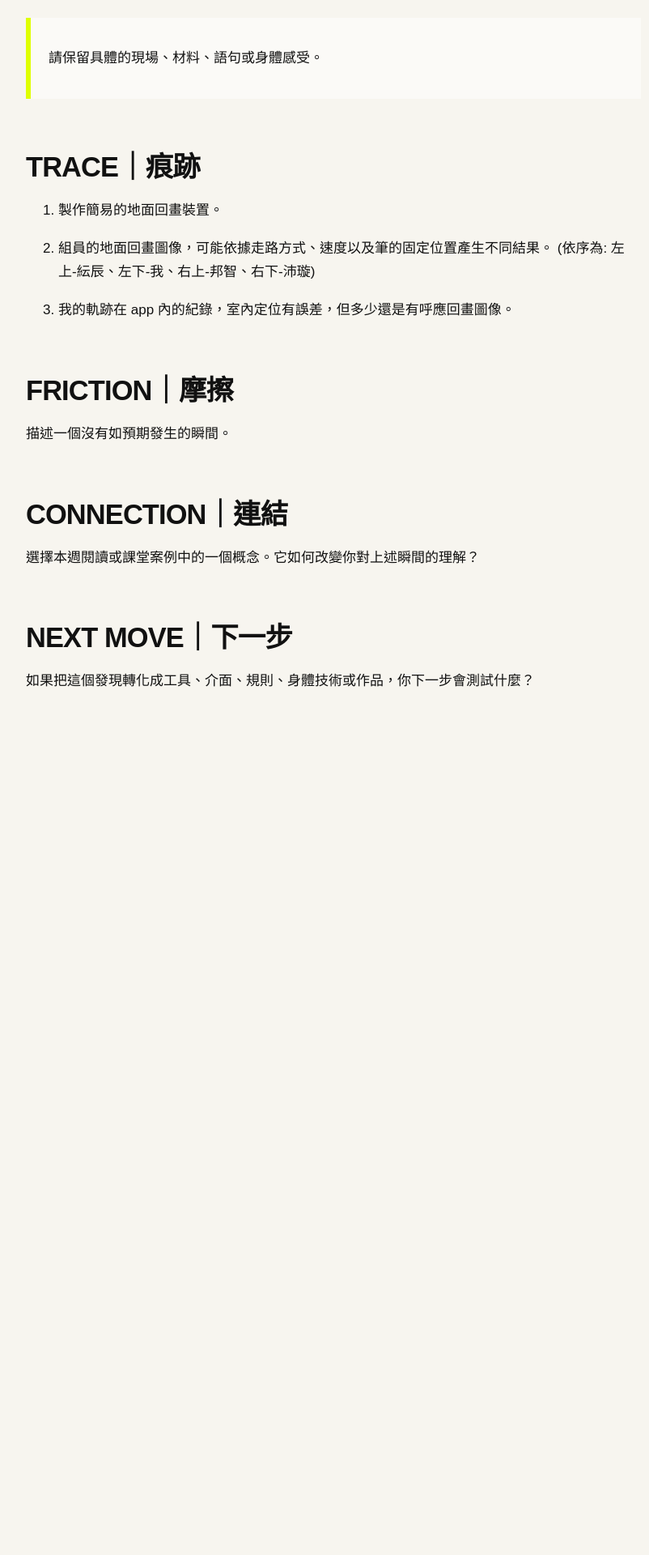
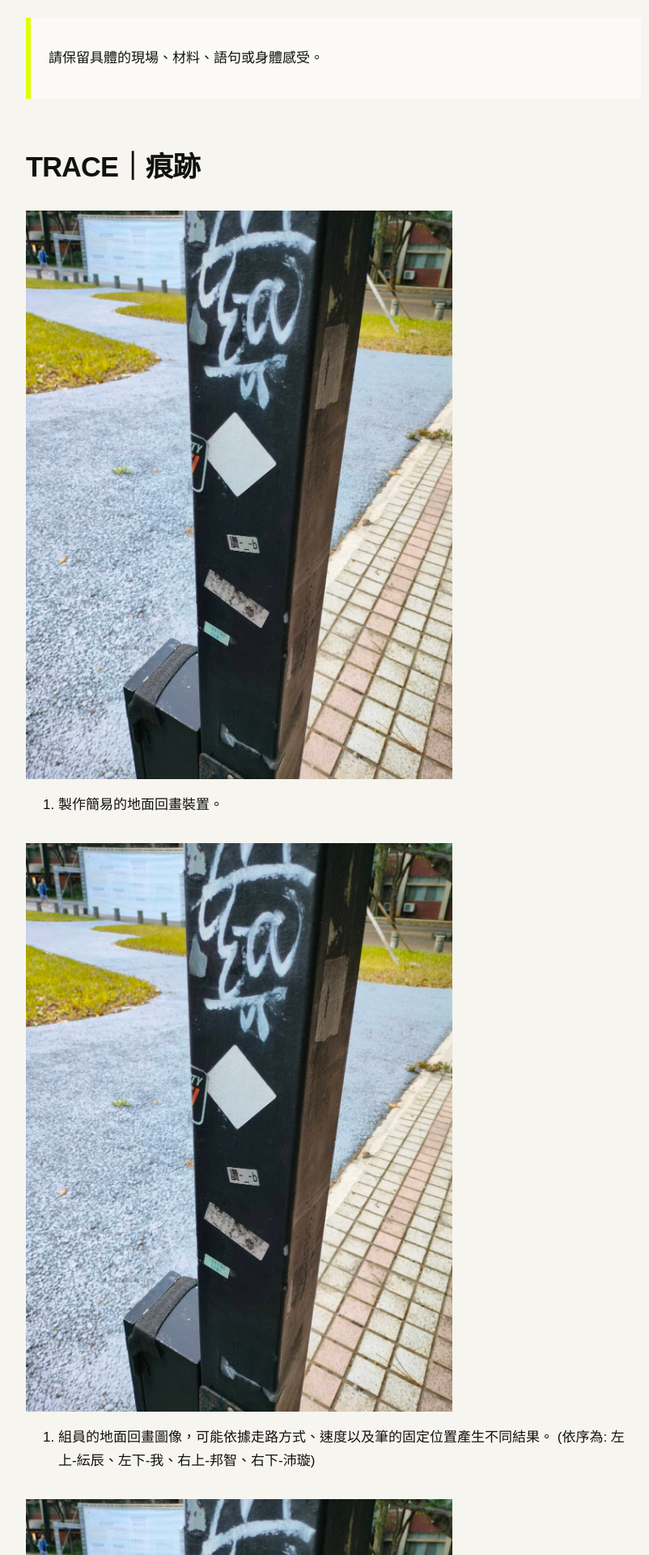
Before and after one commit to ivyjih/fieldworkarchive, a Jekyll site: the page built from weeks/week-03.md, in a window 1280 px wide. Shown: the part 352-2272 px from the top of the page at 81% size, without its empty margins (48-850 px from the left). Built offline with Jekyll 4.4.1, drawn with Linux system fonts in a browser that asks for light colours; before the commit the page ends 1315 px from its top, so only the background shows below that.

Commit message:
Update week-03.md

```diff
--- a/weeks/week-03.md
+++ b/weeks/week-03.md
@@ -11,10 +11,13 @@ permalink: /weeks/week-03/
 
 ## TRACE｜痕跡
 
+![偏離原始用途的證據]({{ '/assets/images/evidence0915.jpg' | relative_url }})
 1. 製作簡易的地面回畫裝置。
 
+![偏離原始用途的證據]({{ '/assets/images/evidence0915.jpg' | relative_url }})
 2. 組員的地面回畫圖像，可能依據走路方式、速度以及筆的固定位置產生不同結果。 (依序為: 左上-紜辰、左下-我、右上-邦智、右下-沛璇)
 
+![偏離原始用途的證據]({{ '/assets/images/evidence0915.jpg' | relative_url }})
 3. 我的軌跡在 app 內的紀錄，室內定位有誤差，但多少還是有呼應回畫圖像。
 
 ## FRICTION｜摩擦
```
